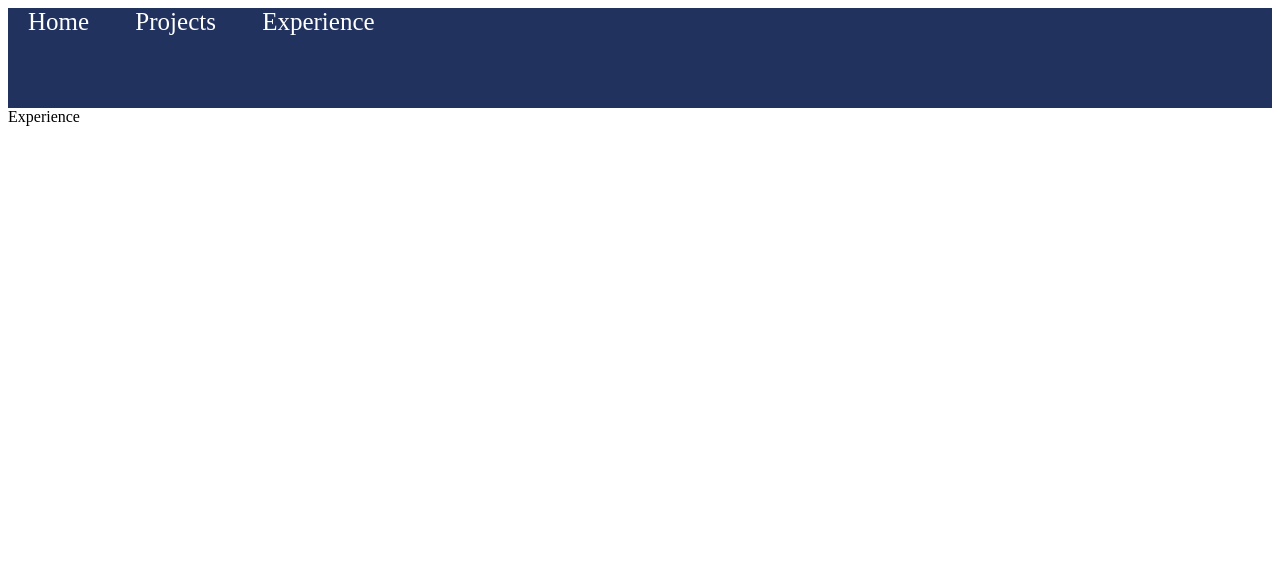
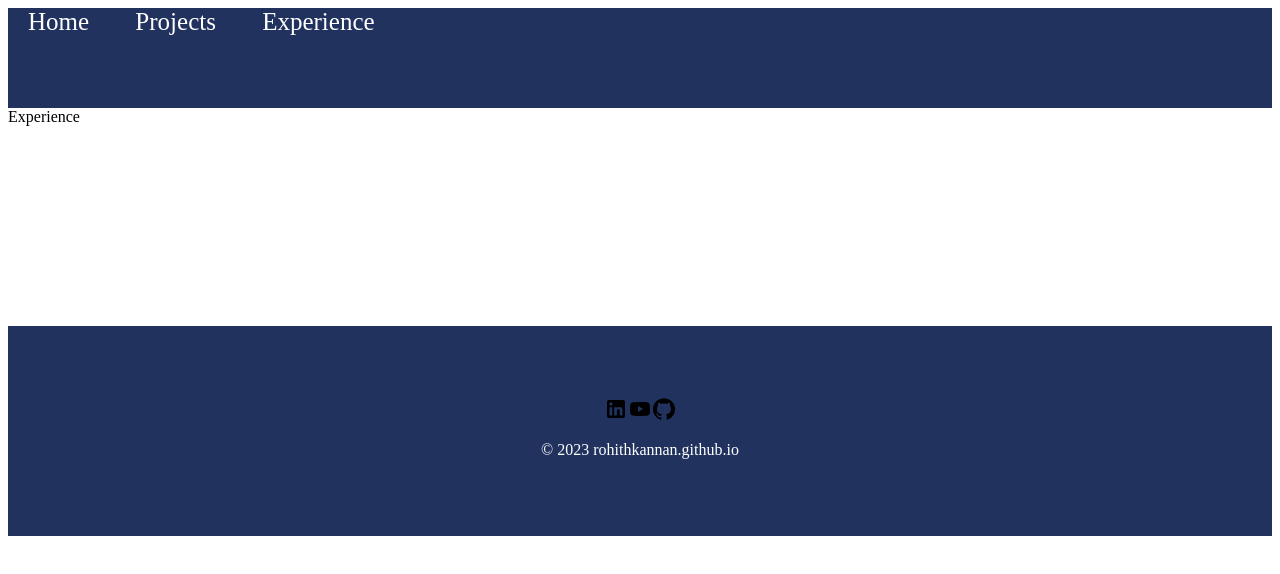
Before and after one commit to RohithKKannan/Personal-Portfolio, a React (Vite) app: page /experience in a window 1280 px wide. Shown: the top 574 px of the page. Built offline with nearby package versions, Linux system fonts and the light colour scheme.

Commit message:
Added a basic footer component

```diff
--- a/src/App.jsx
+++ b/src/App.jsx
@@ -4,6 +4,7 @@
 import Projects from './pages/Projects'
 import Experience from './pages/Experience'
 import Navbar from './components/Navbar'
+import Footer from './components/Footer'
 
 function App() {
   return (
@@ -15,6 +16,7 @@
           <Route path='/projects' element={<Projects />} />
           <Route path='/experience' element={<Experience />} />
         </Routes>
+        <Footer />
       </Router>
     </div>
   )
--- /dev/null
+++ b/src/components/Footer.jsx
@@ -0,0 +1,20 @@
+import React from 'react'
+import LinkedInIcon from '@mui/icons-material/LinkedIn'
+import YoutubeIcon from '@mui/icons-material/Youtube'
+import GithubIcon from '@mui/icons-material/GitHub'
+import "../styles/Footer.css"
+
+function Footer() {
+    return (
+        <div className='footer'>
+            <div>
+                <LinkedInIcon />
+                <YoutubeIcon />
+                <GithubIcon />
+            </div>
+            <p> &copy; 2023 rohithkannan.github.io </p>
+        </div>
+    )
+}
+
+export default Footer
--- /dev/null
+++ b/src/styles/Footer.css
@@ -0,0 +1,28 @@
+.footer {
+    width: 100%;
+    height: 200px;
+    background: #21325e;
+    display: flex;
+    justify-content: center;
+    align-items: center;
+    flex-direction: column;
+    padding-top: 10px;
+    margin-top: 200px;
+}
+
+.socialMedia svg {
+    color: white;
+    margin: 20px;
+    font-size: 70px;
+    cursor: pointer;
+}
+
+.footer p {
+    color: white;
+}
+
+@media only screen and (max-width: 600px) {
+    .footer svg {
+        font-size: 50px;
+    }
+}
```
